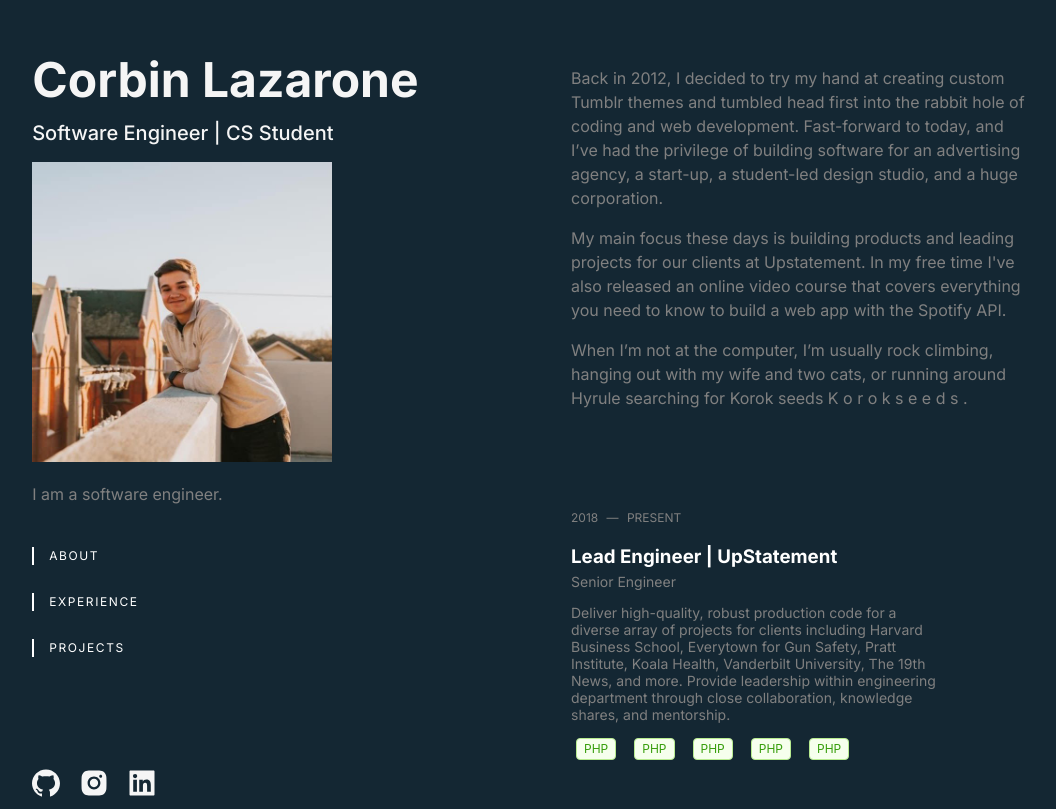
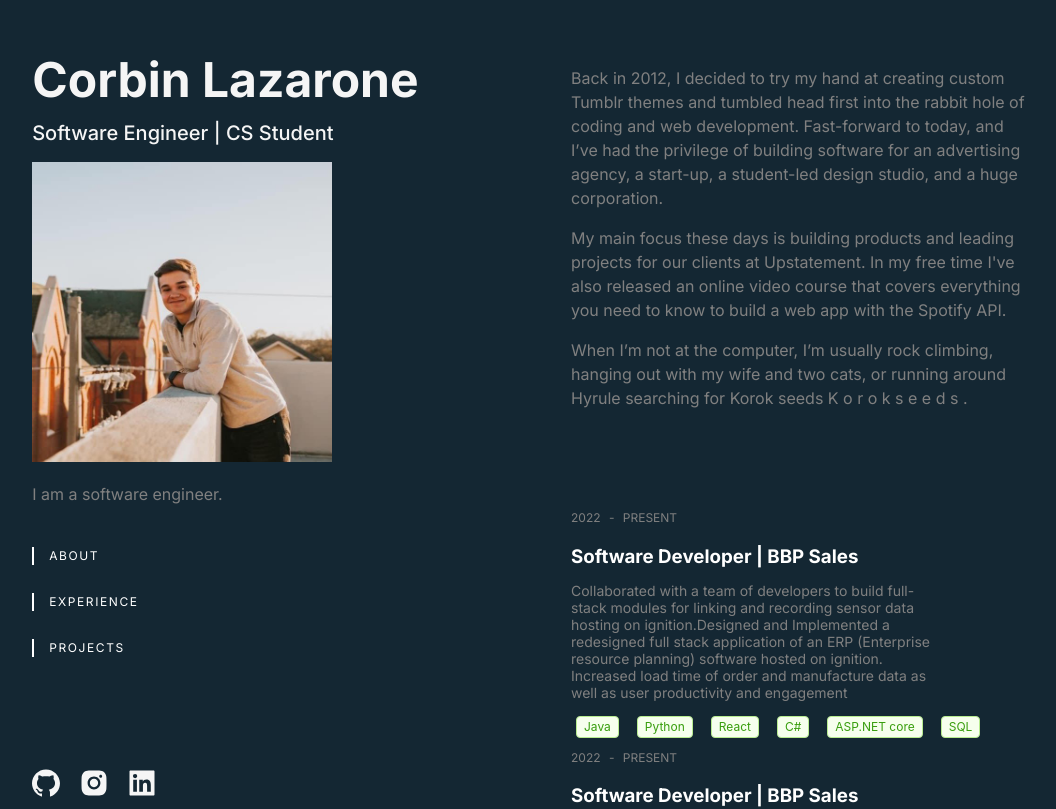
Before and after one commit to corbinlazarone/corbinWebsite, a Next.js app in the folder portfolio/: page / in a window 1280 px wide. Shown: the top 809 px of the page, without its empty margins (108-1164 px from the left). Built offline with nearby package versions, Linux system fonts and the light colour scheme.

Commit message:
added dynamic experince

```diff
--- a/portfolio/src/app/Components/rightside.tsx
+++ b/portfolio/src/app/Components/rightside.tsx
@@ -1,5 +1,34 @@
 import styles from "@/app/styles/right.module.css";
 import { Divider, Space, Tag } from "antd";
+import { ExperienceListProps, ExperienceData } from "../utils/ExperienceTypes";
+
+const ExperienceList: React.FC<ExperienceListProps> = ({ experience }) => {
+  const ExperienceListItems = experience.map((item, index) => (
+    <div key={index} className={styles.ExperienceDivItem}>
+      <div className={styles.date}>
+        <p>
+          {item.startYear} <span> - </span> {item.endYear}
+        </p>
+      </div>
+      <div className={styles.summary}>
+        <div className={styles.summaryHeader}>
+          <h3>
+            {item.position} | {item.company}
+          </h3>
+        </div>
+        <p>{item.summary}</p>
+      </div>
+      <div>
+        <Space>
+          {item.skills &&
+            item.skills.map((skill, index) => <Tag key={index} color="green">{skill}</Tag>)}
+        </Space>
+      </div>
+    </div>
+  ));
+
+  return <div className={styles.ExperienceDiv}>{ExperienceListItems}</div>;
+};
 
 const Right: React.FC = () => {
   return (
@@ -24,38 +53,7 @@
           Korok seeds K o r o k s e e d s .
         </p>
       </div>
-      <div className={styles.ExperienceDiv}>
-        <div className={styles.ExperienceDivItem}>
-          <div className={styles.date}>
-            <p>
-              2018<span> — </span>PRESENT
-            </p>
-          </div>
-          <div className={styles.summary}>
-            <div className={styles.summaryHeader}>
-                <h3>Lead Engineer | UpStatement</h3>
-                <p>Senior Engineer</p>
-            </div>
-            <p>
-              Deliver high-quality, robust production code for a diverse array
-              of projects for clients including Harvard Business School,
-              Everytown for Gun Safety, Pratt Institute, Koala Health,
-              Vanderbilt University, The 19th News, and more. Provide leadership
-              within engineering department through close collaboration,
-              knowledge shares, and mentorship.
-            </p>
-            <div>
-                <Space >
-                    <Tag color="green">PHP</Tag>
-                    <Tag color="green">PHP</Tag>
-                    <Tag color="green">PHP</Tag>
-                    <Tag color="green">PHP</Tag>
-                    <Tag color="green">PHP</Tag>
-                </Space>
-            </div>
-          </div>
-        </div>
-      </div>
+      <ExperienceList experience={ExperienceData}/>
     </div>
   );
 };
--- /dev/null
+++ b/portfolio/src/app/utils/ExperienceTypes.tsx
@@ -0,0 +1,42 @@
+export interface Experience {
+  startYear: string;
+  endYear: string;
+  company: string;
+  position: string;
+  summary: string;
+  skills: string[];
+}
+
+export interface ExperienceListProps {
+  experience: Experience[];
+}
+
+export const ExperienceData: Experience[] = [
+  {
+    startYear: "2022",
+    endYear: "PRESENT",
+    company: "BBP Sales",
+    position: "Software Developer",
+    summary:
+      "Collaborated with a team of developers to build full-stack modules for linking and recording sensor data hosting on ignition.Designed and Implemented a redesigned full stack application of an ERP (Enterprise resource planning) software hosted on ignition. Increased load time of order and manufacture data as well as user productivity and engagement",
+    skills: ["Java", "Python", "React", "C#", "ASP.NET core", "SQL"],
+  },
+  {
+    startYear: "2022",
+    endYear: "PRESENT",
+    company: "BBP Sales",
+    position: "Software Developer",
+    summary:
+      "Collaborated with a team of developers to build full-stack modules for linking and recording sensor data hosting on ignition.Designed and Implemented a redesigned full stack application of an ERP (Enterprise resource planning) software hosted on ignition. Increased load time of order and manufacture data as well as user productivity and engagement",
+    skills: ["Java", "Python", "React", "C#", "ASP.NET core", "SQL"],
+  },
+  {
+    startYear: "2022",
+    endYear: "PRESENT",
+    company: "BBP Sales",
+    position: "Software Developer",
+    summary:
+      "Collaborated with a team of developers to build full-stack modules for linking and recording sensor data hosting on ignition.Designed and Implemented a redesigned full stack application of an ERP (Enterprise resource planning) software hosted on ignition. Increased load time of order and manufacture data as well as user productivity and engagement",
+    skills: ["Java", "Python", "React", "C#", "ASP.NET core", "SQL"],
+  },
+];
```
